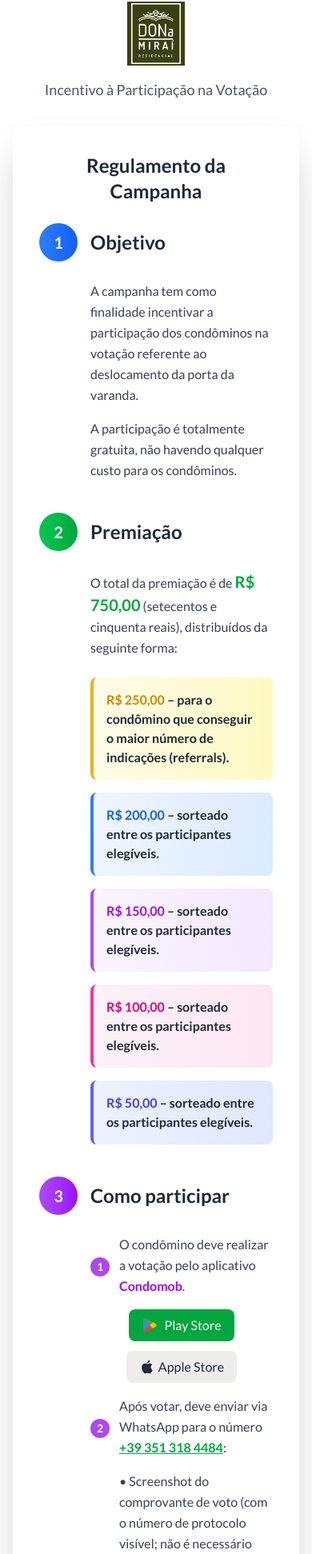
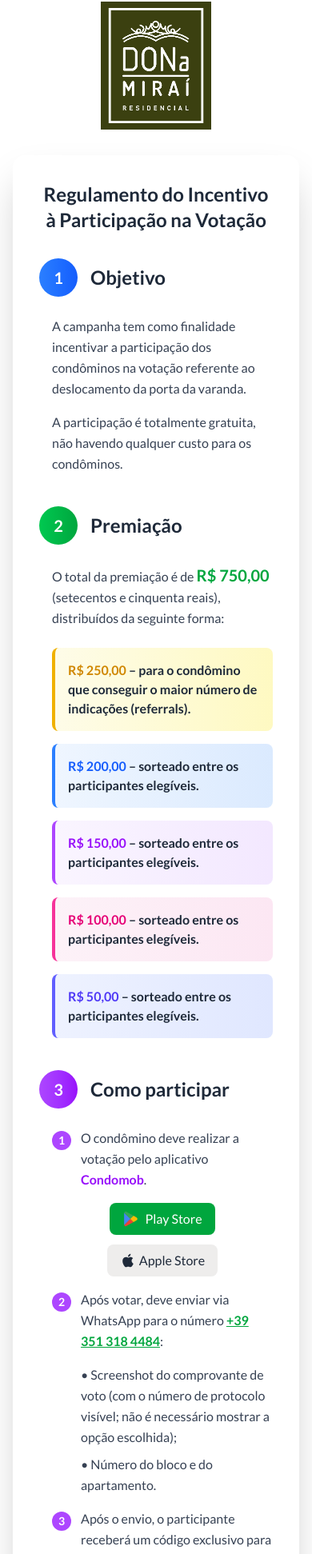
Before and after one commit to robdll/condominio-dona-mirai, a Next.js app: page / in a window 390 px wide. Shown: the part 30-1973 px from the top of the page at 80% size. Built offline with nearby package versions, Linux system fonts and the light colour scheme.

Commit message:
responsive style

```diff
--- a/src/app/page.js
+++ b/src/app/page.js
@@ -13,18 +13,15 @@ export default function Home() {
               alt="Condomínio Dona Mirai Logo"
               width={200}
               height={80}
-              className="h-20 w-auto object-contai bg-[#3b4010]"
+              className="h-40 w-auto object-contai bg-[#3b4010] py-1"
             />
           </div>
-          <p className="text-lg text-gray-600 dark:text-[#3b4010]-300">
-            Incentivo à Participação na Votação
-          </p>
         </div>
 
         {/* Main Content */}
         <div className="bg-white/80 dark:bg-gray-800/80 backdrop-blur-sm rounded-2xl shadow-2xl p-8 md:p-12 border border-white/20 dark:border-gray-700/20">
 
-          <h3 className="text-2xl text-center font-bold text-gray-800 dark:text-white mb-6">Regulamento da Campanha</h3>
+          <h3 className="text-2xl text-center font-bold text-gray-800 dark:text-white mb-8">Regulamento do Incentivo à Participação na Votação</h3>
 
           {/* Section 1 - Objetivo */}
           <section className="mb-10">
@@ -34,7 +31,7 @@ export default function Home() {
               </div>
               <h3 className="text-2xl font-bold text-gray-800 dark:text-white">Objetivo</h3>
             </div>
-            <div className="pl-16">
+            <div className="pl-4 lg:pl-16">
               <p className="text-gray-700 dark:text-gray-300 leading-relaxed mb-4">
                 A campanha tem como finalidade incentivar a participação dos condôminos na votação referente ao deslocamento da porta da varanda.
               </p>
@@ -52,7 +49,7 @@ export default function Home() {
               </div>
               <h3 className="text-2xl font-bold text-gray-800 dark:text-white">Premiação</h3>
             </div>
-            <div className="pl-16">
+            <div className="pl-4 lg:pl-16">
               <p className="text-gray-700 dark:text-gray-300 leading-relaxed mb-6">
                 O total da premiação é de <span className="font-bold text-green-600 dark:text-green-400 text-xl">R$ 750,00</span> (setecentos e cinquenta reais), distribuídos da seguinte forma:
               </p>
@@ -94,10 +91,10 @@ export default function Home() {
               </div>
               <h3 className="text-2xl font-bold text-gray-800 dark:text-white">Como participar</h3>
             </div>
-            <div className="pl-16">
+            <div className="pl-4 lg:pl-16">
               <div className="space-y-4">
                 <div className="flex items-center">
-                  <div className="w-6 h-6 bg-purple-500 rounded-full flex items-center justify-center text-white text-sm font-bold mr-3 mt-1 flex-shrink-0">
+                  <div className="self-start w-6 h-6 bg-purple-500 rounded-full flex items-center justify-center text-white text-sm font-bold mr-3 mt-1 flex-shrink-0">
                     1
                   </div>
                   <p className="text-gray-700 dark:text-gray-300 leading-relaxed">
@@ -127,7 +124,7 @@ export default function Home() {
                   </Link>
                 </div>
                 <div className="flex items-center">
-                  <div className="w-6 h-6 bg-purple-500 rounded-full flex items-center justify-center text-white text-sm font-bold mr-3 mt-1 flex-shrink-0">
+                  <div className="self-start w-6 h-6 bg-purple-500 rounded-full flex items-center justify-center text-white text-sm font-bold mr-3 mt-1 flex-shrink-0">
                     2
                   </div>
                   <p className="text-gray-700 dark:text-gray-300 leading-relaxed">
@@ -143,7 +140,7 @@ export default function Home() {
                   </p>
                 </div>
                 <div className="flex items-center">
-                  <div className="w-6 h-6 bg-purple-500 rounded-full flex items-center justify-center text-white text-sm font-bold mr-3 mt-1 flex-shrink-0">
+                  <div className="self-start w-6 h-6 bg-purple-500 rounded-full flex items-center justify-center text-white text-sm font-bold mr-3 mt-1 flex-shrink-0">
                     3
                   </div>
                   <p className="text-gray-700 dark:text-gray-300 leading-relaxed">
@@ -162,7 +159,7 @@ export default function Home() {
               </div>
               <h3 className="text-2xl font-bold text-gray-800 dark:text-white">Indicações (Referrals)</h3>
             </div>
-            <div className="pl-16 space-y-4">
+            <div className="pl-4 lg:pl-16 space-y-4">
               <p className="text-gray-700 dark:text-gray-300 leading-relaxed">
                 O condômino poderá compartilhar seu código exclusivo com outros condôminos, incentivando-os a votar.
               </p>
@@ -185,7 +182,7 @@ export default function Home() {
               </div>
               <h3 className="text-2xl font-bold text-gray-800 dark:text-white">Sorteio</h3>
             </div>
-            <div className="pl-16 space-y-4">
+            <div className="pl-4 lg:pl-16 space-y-4">
               <p className="text-gray-700 dark:text-gray-300 leading-relaxed">
                 Além do prêmio de indicações, todos os condôminos que enviarem o screenshot conforme descrito no item 3 participarão automaticamente de um sorteio.
               </p>
@@ -208,7 +205,7 @@ export default function Home() {
               </div>
               <h3 className="text-2xl font-bold text-gray-800 dark:text-white">Prazo da campanha</h3>
             </div>
-            <div className="pl-16 space-y-4">
+            <div className="pl-4 lg:pl-16 space-y-4">
               <p className="text-gray-700 dark:text-gray-300 leading-relaxed">
                 A campanha será válida até a conclusão da votação sobre a proposta (aprovação ou rejeição).
               </p>
@@ -228,7 +225,7 @@ export default function Home() {
               </div>
               <h3 className="text-2xl font-bold text-gray-800 dark:text-white">Pagamento</h3>
             </div>
-            <div className="pl-16 space-y-4">
+            <div className="pl-4 lg:pl-16 space-y-4">
               <p className="text-gray-700 dark:text-gray-300 leading-relaxed">
                 Os prêmios serão pagos exclusivamente via <span className="font-semibold text-emerald-600 dark:text-emerald-400">PIX</span>.
               </p>
@@ -246,7 +243,7 @@ export default function Home() {
               </div>
               <h3 className="text-2xl font-bold text-gray-800 dark:text-white">Disposições finais</h3>
             </div>
-            <div className="pl-16 space-y-4">
+            <div className="pl-4 lg:pl-16 space-y-4">
               <p className="text-gray-700 dark:text-gray-300 leading-relaxed">
                 A participação na campanha implica aceitação integral deste regulamento.
               </p>
```
